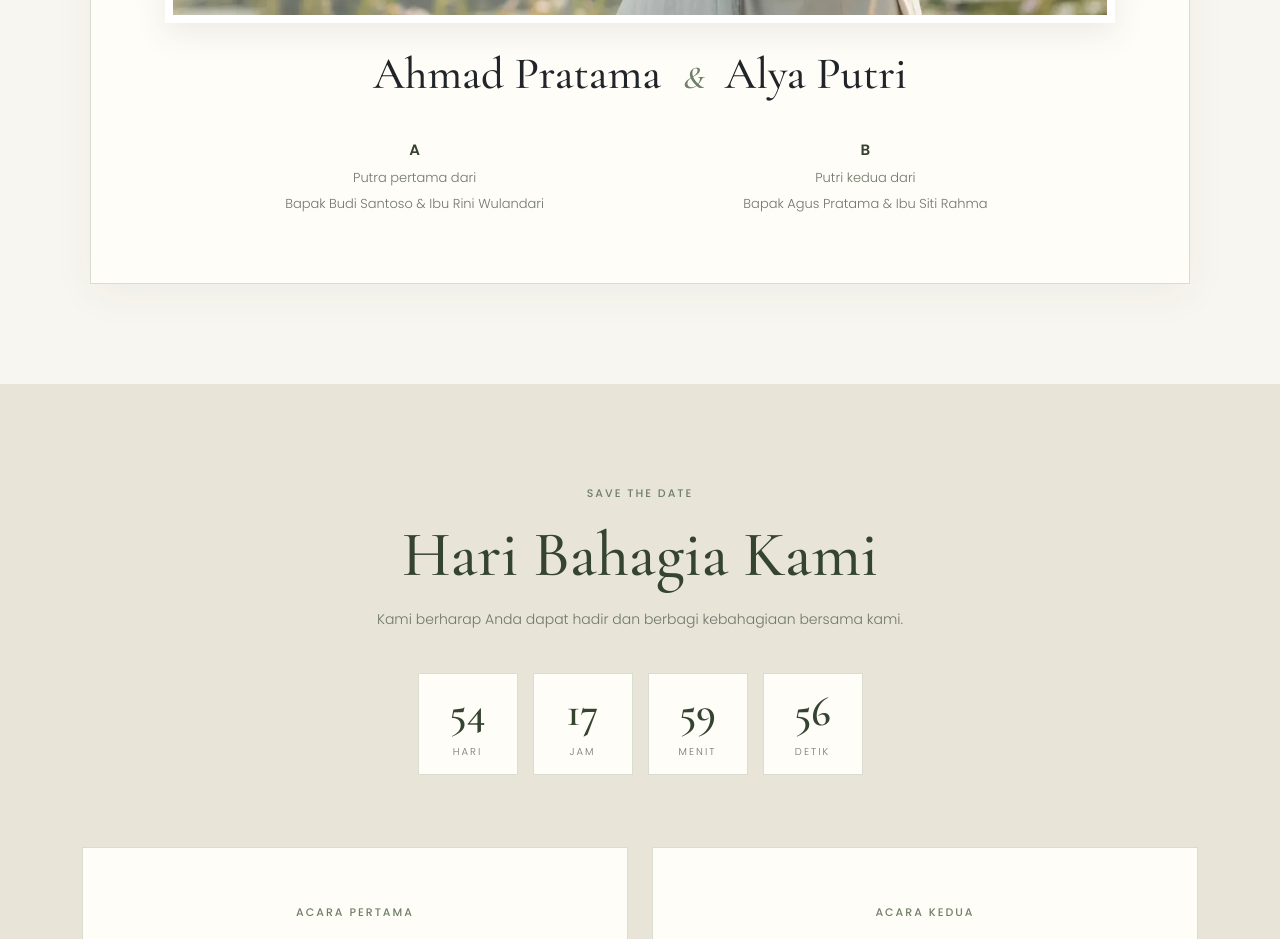
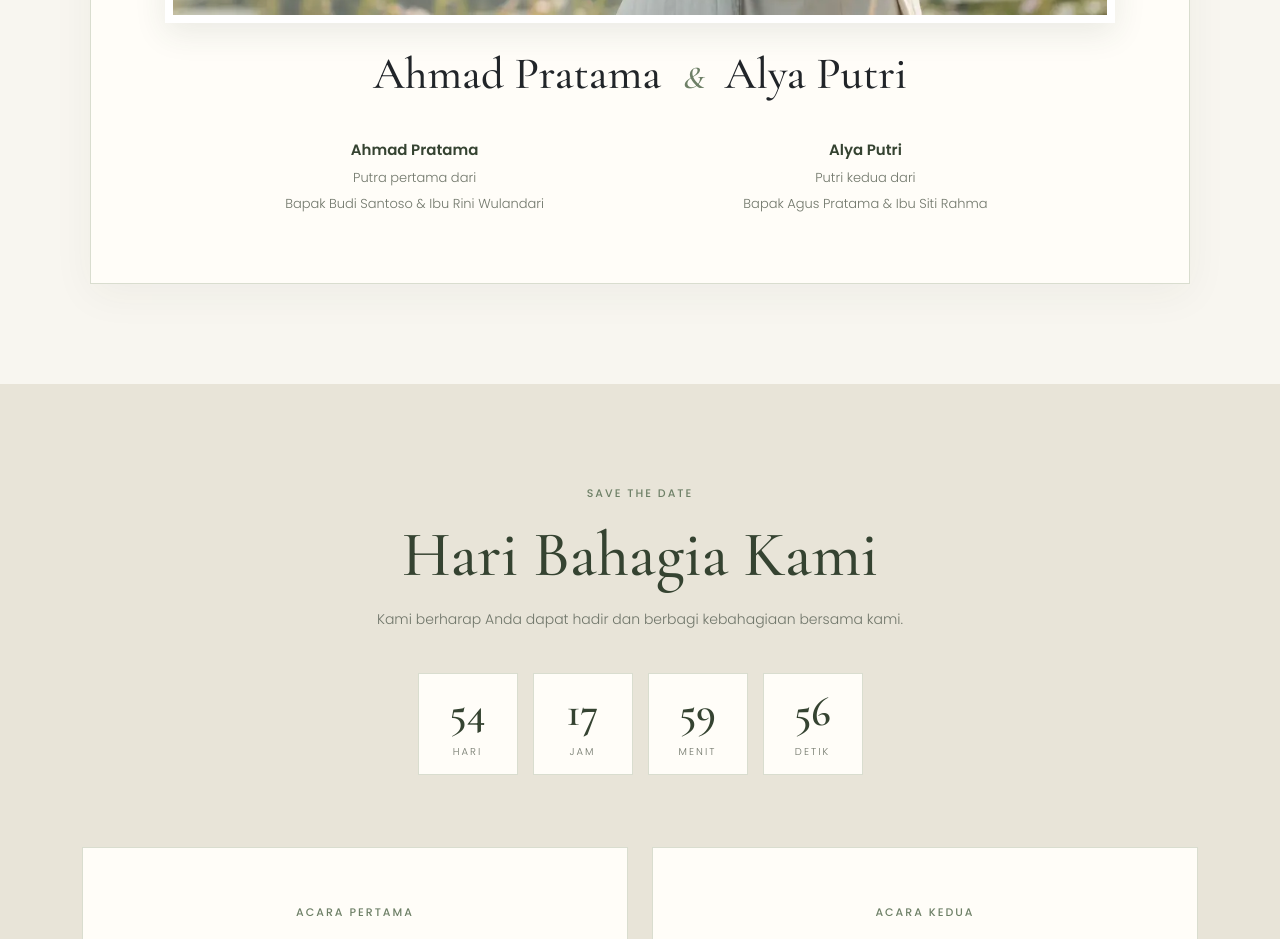
Before and after one commit to kahfimaylandri17/undangan-pernikahan, a plain HTML site: page index.html in a window 1280 px wide. Shown: the part 1740-2679 px from the top of the page. Drawn offline with nearby package versions, Linux system fonts and the light colour scheme.

```diff
--- a/index.html
+++ b/index.html
@@ -77,7 +77,7 @@
 
                         <div class="col-md-5 mb-4 mb-md-0">
                             <p class="info-keluarga">
-                                <strong>A </strong><br>
+                                <strong>Ahmad Pratama </strong><br>
                                 Putra pertama dari<br>
                                 Bapak Budi Santoso & Ibu Rini Wulandari
                             </p>
@@ -85,7 +85,7 @@
 
                         <div class="col-md-5">
                             <p class="info-keluarga">
-                                <strong>B</strong><br>
+                                <strong>Alya Putri</strong><br>
                                 Putri kedua dari<br>
                                 Bapak Agus Pratama & Ibu Siti Rahma
                             </p>
```
